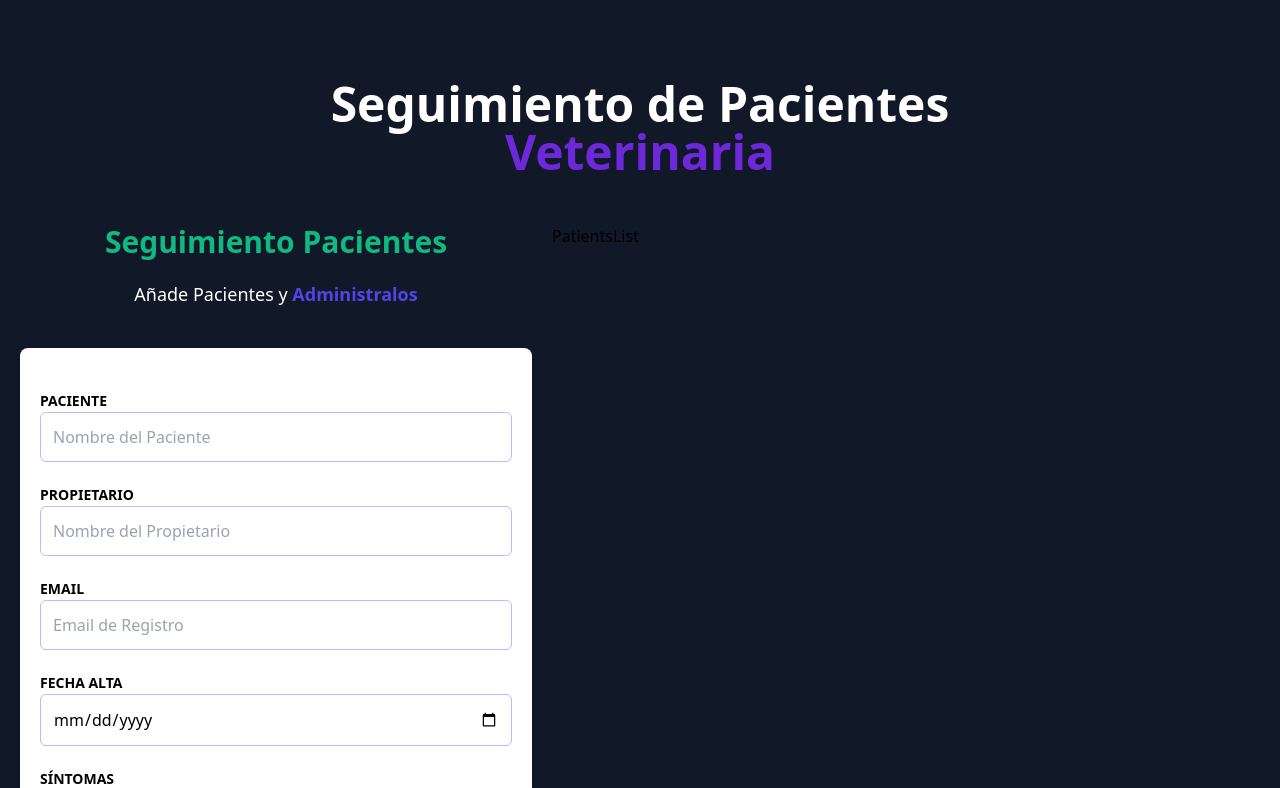
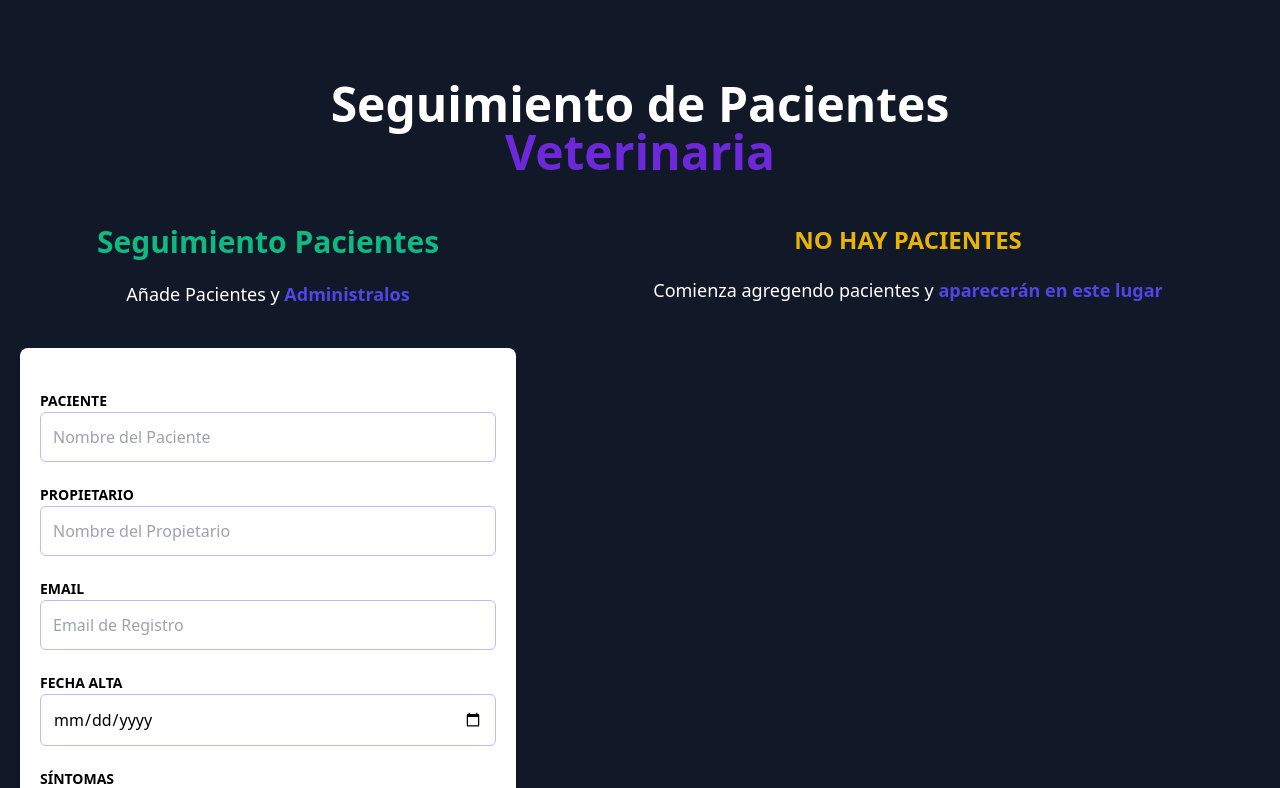
Before and after one commit to Jair-vet/Seguimineto-Pacientes-Veterinaria-TS, a React (Vite) app: page / in a window 1280 px wide. Shown: the top 788 px of the page. Built offline with nearby package versions, Linux system fonts and the light colour scheme.

Commit message:
Creamos el componente para ver al Paciente

```diff
--- /dev/null
+++ b/src/components/PatientDetail.tsx
@@ -0,0 +1,14 @@
+import { Patient } from "../types"
+
+type PatientDetailsProps = {
+    patient: Patient
+}
+
+
+export const PatientDetail = ({patient} : PatientDetailsProps) => {
+  return (
+    <div>
+        {patient.name}
+    </div>
+  )
+}
--- a/src/components/PatientsList.tsx
+++ b/src/components/PatientsList.tsx
@@ -1,12 +1,38 @@
 import { usePatientStore } from "../store"
+import { PatientDetail } from "./PatientDetail"
 
 export const PatientsList = () => {
 
   const patients = usePatientStore(state => state.patients)
-  console.log(patients);
-
 
   return (
-    <div>PatientsList</div>
+    <div className="md:w-1/2 lg:w-3/5 md:h-screen overflow-y-scroll">
+      {patients.length
+        ? (
+          <>
+            <h2 className="font-black text-emerald-500 text-3xl text-center">Listado de Pacientes</h2>
+            <p className="text-lg mt-5 text-white text-center mb-10">
+              Administra tus {''}
+              <span className="text-indigo-600 font-bold">Pacientes y Citas</span>
+            </p>
+            {patients.map( patient => (
+              <PatientDetail
+                key={patient.id}
+                patient={patient}
+              />
+            ))}
+          </>
+        )
+        : (
+          <>
+            <h2 className="text-2xl font-bold uppercase text-center text-yellow-500">No hay Pacientes</h2>
+            <p className="text-lg mt-5 text-white text-center mb-10">
+              Comienza agregendo pacientes y {''}
+              <span className="text-indigo-600 font-bold">aparecerán en este lugar</span>
+            </p>
+          </>
+        )
+      }
+    </div>
   )
 }
```
